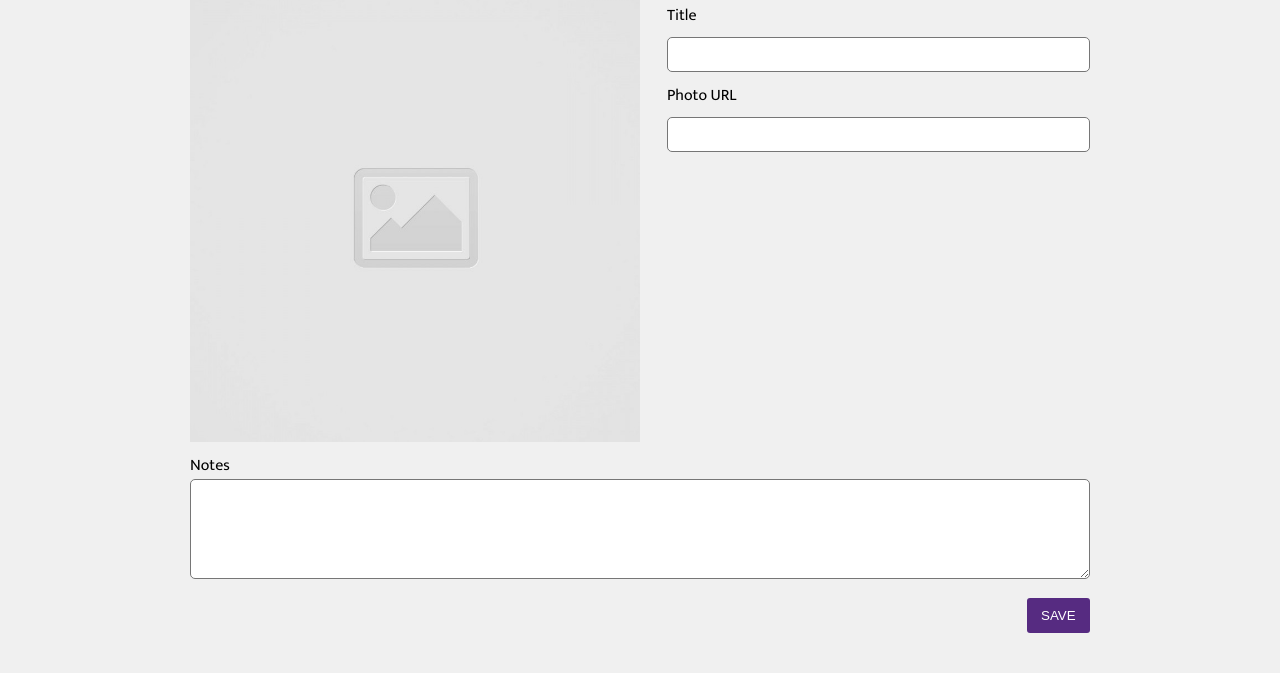
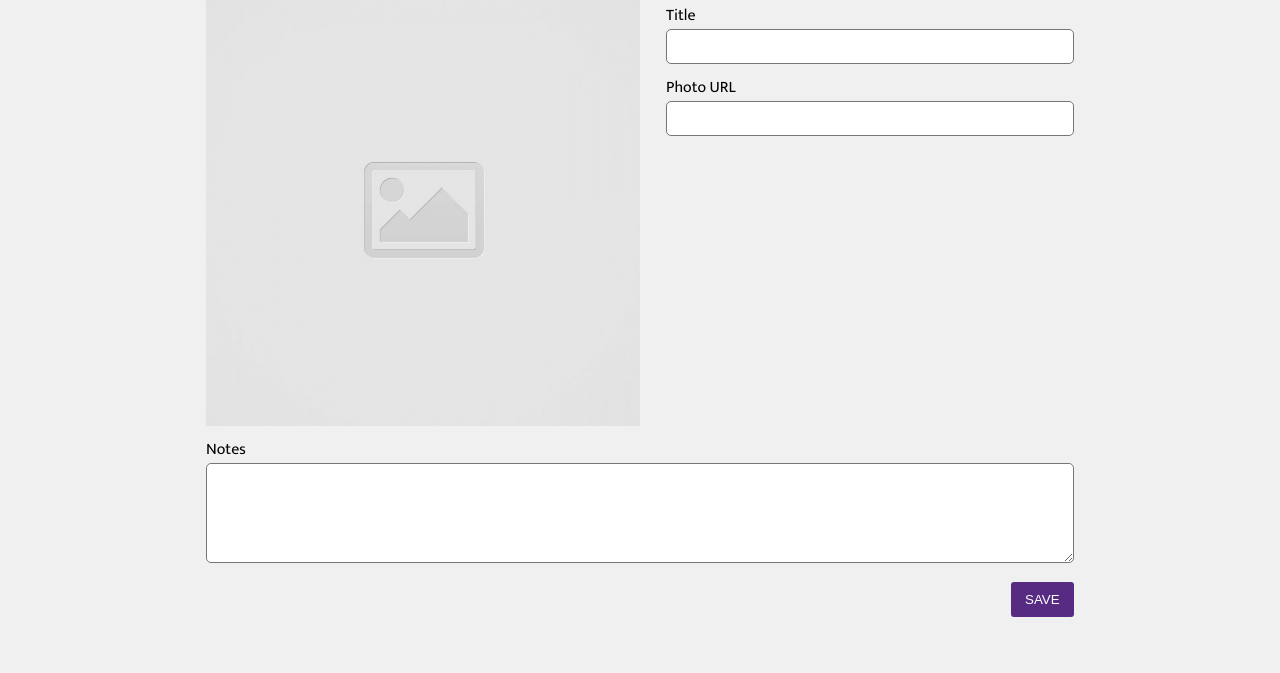
Before and after one commit to HuynhCynthia/code-journal, a website: page index.html in a window 1280 px wide. Shown: the part 127-800 px from the top of the page. Drawn offline with Linux system fonts and the light colour scheme.

Commit message:
restructuring of html and css skeleton

```diff
--- a/css/layout.css
+++ b/css/layout.css
@@ -14,16 +14,10 @@
 
 /* Container */
 .container {
-  margin: 0 auto;
+  padding: 0 1rem;
 }
 
-.column-full {
-  display: flex;
-  flex-wrap: wrap;
-  width: 100%;
-}
-
-.column-half {
+.image-url {
   width: 100%;
 }
 
@@ -40,13 +34,21 @@
 @media screen and (min-width: 768px) {
   .container {
     max-width: 900px;
+    margin: 0 auto;
   }
 
+  .column-full,
   .column-half {
+    display: flex;
+    width: 100%;
+  }
+
+  .image-url {
     width: 50%;
   }
 
   .input-title-photourl {
     padding-left: 3%;
+    width: 100%;
   }
 }
--- a/css/styles.css
+++ b/css/styles.css
@@ -24,10 +24,6 @@ h1 {
 }
 
 /* Title and Image URL and text area */
-.image-url {
-  height: 100%;
-}
-
 .title-container,
 .photourl-container,
 .notes-container {
--- a/index.html
+++ b/index.html
@@ -28,30 +28,42 @@
   </header>
   <main class="container">
     <div data-view="entry-form">
-      <h1 class="new-entry column-full">New Entry</h1>
-      <div class="column-full">
-        <img class="image-url column-half" src="images/placeholder-image-square.jpg" alt="placeholder image">
-        <div class="input-title-photourl column-half">
-          <form class="title-container">
-            <div class="label">
+      <h1 class="new-entry">New Entry</h1>
+      <form class="form-container">
+        <div class="column-half">
+          <img class="image-url" src="images/placeholder-image-square.jpg" alt="placeholder image">
+          <div class="input-title-photourl">
+            <div class="title-container">
               <label for="title">Title</label>
+              <input
+                required
+                class="row"
+                type="text"
+                id="title">
             </div>
-            <input class="row" type="text" id="title" required>
-          </form>
-          <form class="photourl-container">
-            <div class="label">
+            <div class="photourl-container">
               <label for="photourl">Photo URL</label>
+              <input
+                required
+                class="row"
+                type="url"
+                id="photourl">
             </div>
-            <input class="row" type="url" id="photourl" required>
-          </form>
+          </div>
         </div>
-      </div>
-      <form class="notes-container">
-        <label for="notes">Notes</label>
-        <textarea class="notes row" required></textarea>
+        <div class="notes-container">
+          <label for="notes">Notes</label>
+          <textarea
+            required
+            class="notes row"
+          ></textarea>
+        </div>
         <div class="savebutton-container">
           <div class="spacer"></div>
-          <input type="submit" value="save" class="save-button"></input>
+          <input
+            type="submit"
+            value="save"
+            class="save-button">
         </div>
       </form>
     </div>
```
